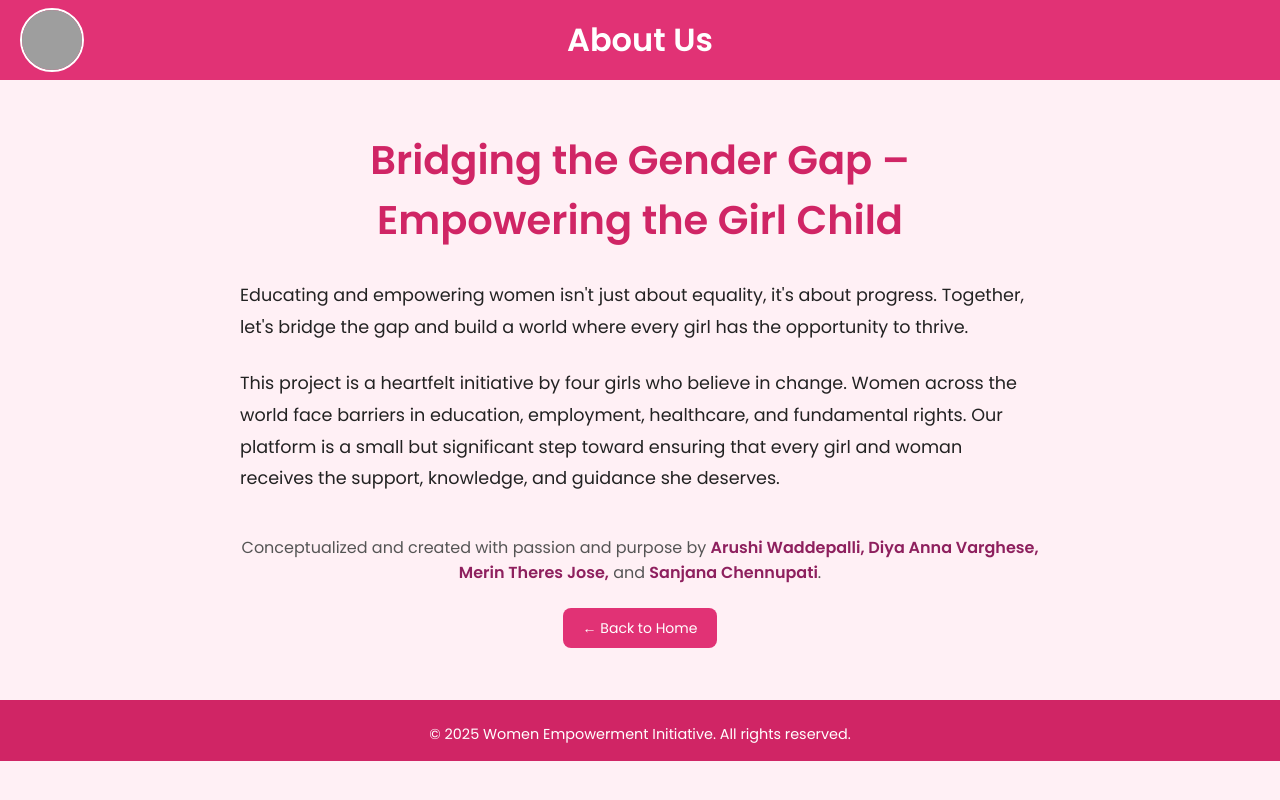
After one commit to diyaanna06/Solution_Challenge, a Flask app: page /about in a window 1280 px wide. The commit adds this page. Run offline with Flask 3, Linux system fonts and the light colour scheme; grey boxes are pictures that could not be loaded.

Commit message:
added about.html and connected it with home.html

```diff
--- a/main.py
+++ b/main.py
@@ -276,5 +276,9 @@ def get_salary():
 def services():
     return render_template("services.html")
 
+@app.route("/about")
+def about():
+    return render_template("about.html")
+
 if __name__ == "__main__":
     app.run(debug=True, port=5000)
--- /dev/null
+++ b/templates/about.html
@@ -0,0 +1,107 @@
+<!DOCTYPE html>
+<html lang="en">
+<head>
+    <link rel="icon" type="image/png" href="{{ url_for('static', filename='image.png') }}">
+    <meta charset="UTF-8">
+    <meta name="viewport" content="width=device-width, initial-scale=1.0">
+    <title>About Us - Women's Empowerment</title>
+    <style>
+        @import url('https://fonts.googleapis.com/css2?family=Poppins:wght@300;400;600&display=swap');
+        body {
+            font-family: 'Poppins', sans-serif;
+            margin: 0;
+            padding: 0;
+            background-color: #fff0f5;
+            color: #222;
+        }
+        header {
+            background: #e13275;
+            color: white;
+            padding: 1rem;
+            text-align: center;
+            font-size: 2rem;
+            font-weight: bold;
+            position: relative;
+        }
+        .logo {
+            width: 60px;
+            height: 60px;
+            border-radius: 50%;
+            object-fit: cover;
+            border: 2px solid white;
+            position: absolute;
+            left: 20px;
+            top: 50%;
+            transform: translateY(-50%);
+        }
+        .content {
+            max-width: 800px;
+            margin: 50px auto;
+            padding: 0 20px;
+        }
+        .content h1 {
+            text-align: center;
+            font-size: 2.5rem;
+            color: #d02565;
+            margin-bottom: 30px;
+        }
+        .content p {
+            font-size: 1.1rem;
+            line-height: 1.8;
+            margin-bottom: 25px;
+        }
+        .credits {
+            text-align: center;
+            margin-top: 40px;
+            font-size: 1rem;
+            color: #555;
+        }
+        .credits span {
+            font-weight: bold;
+            color: #8e205e;
+        }
+        .back-home {
+            text-align: center;
+            margin-top: 30px;
+        }
+        .back-home a {
+            text-decoration: none;
+            background-color: #e13275;
+            color: white;
+            padding: 10px 20px;
+            border-radius: 8px;
+            font-size: 14px;
+        }
+        .footer {
+            background: #d02565;
+            color: white;
+            padding: 1.5rem 0 1rem;
+            font-size: 0.9rem;
+            width: 100%;
+            text-align: center;
+            margin-top: 60px;
+        }
+    </style>
+</head>
+<body>
+    <header>
+        <img class="logo" src="https://i.pinimg.com/474x/ff/27/19/ff271930532685d225d573f63ba0a92f.jpg"> About Us
+    </header>
+
+    <div class="content">
+        <h1>Bridging the Gender Gap – Empowering the Girl Child</h1>
+        <p>Educating and empowering women isn't just about equality, it's about progress. Together, let's bridge the gap and build a world where every girl has the opportunity to thrive.</p>
+        <p>This project is a heartfelt initiative by four girls who believe in change. Women across the world face barriers in education, employment, healthcare, and fundamental rights. Our platform is a small but significant step toward ensuring that every girl and woman receives the support, knowledge, and guidance she deserves.</p>
+        <div class="credits">
+            Conceptualized and created with passion and purpose by <span>Arushi Waddepalli, Diya Anna Varghese, Merin Theres Jose,</span> and <span>Sanjana Chennupati</span>.
+        </div>
+        <div class="back-home">
+            <a href="{{ url_for('home') }}">← Back to Home</a>
+        </div>
+    </div>
+
+    <footer class="footer">
+        © 2025 Women Empowerment Initiative. All rights reserved.
+    </footer>
+</body>
+</html>
--- a/templates/home.html
+++ b/templates/home.html
@@ -351,9 +351,9 @@
 
     <div class="overlay" id="overlay" onclick="closeSidebar()"></div>
     <div class="sidebar" id="sidebar">
-        <a href="#">About</a>
+        <a href="{{ url_for('about') }}">About Us</a>
         <a href="{{ url_for('services') }}">Services</a>
-        <a href="#">Contact</a>
+        <a href="#">Statistics</a>
     </div>
 
     <div class="content-wrapper">
```
